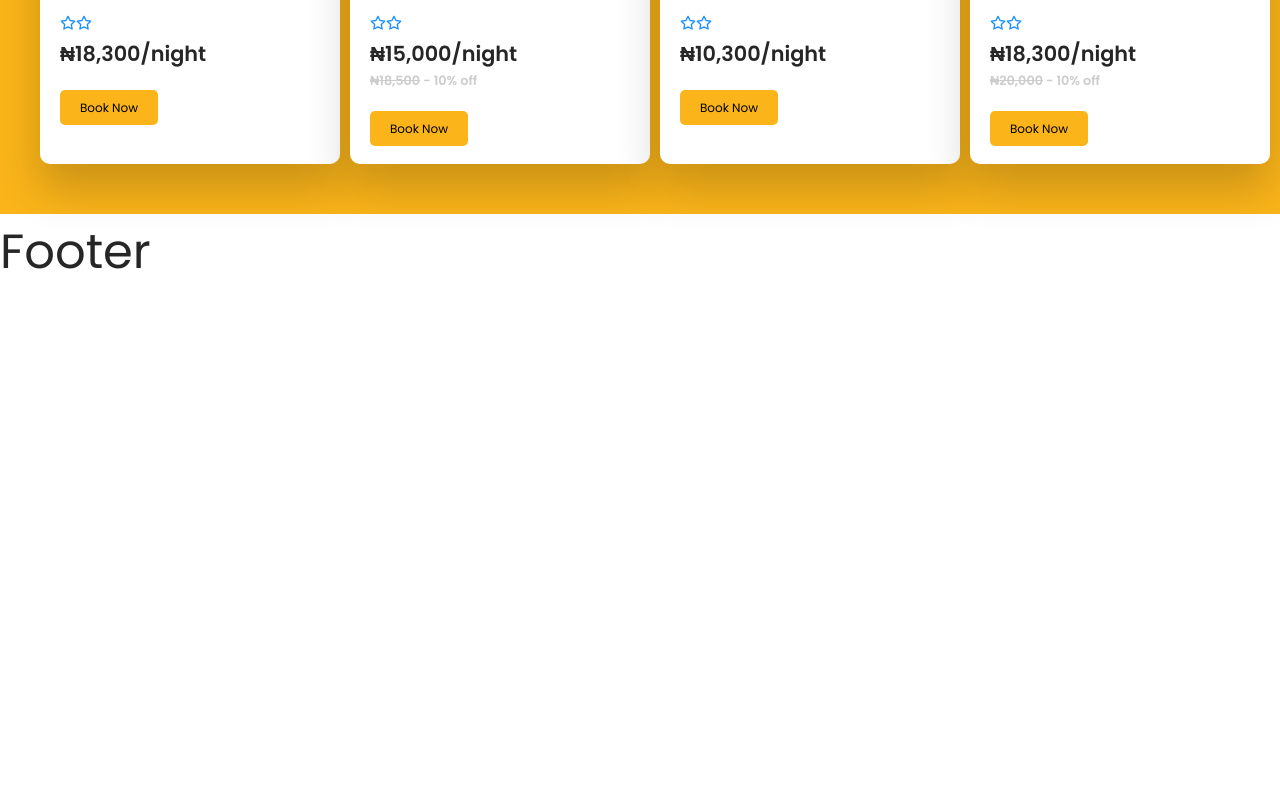
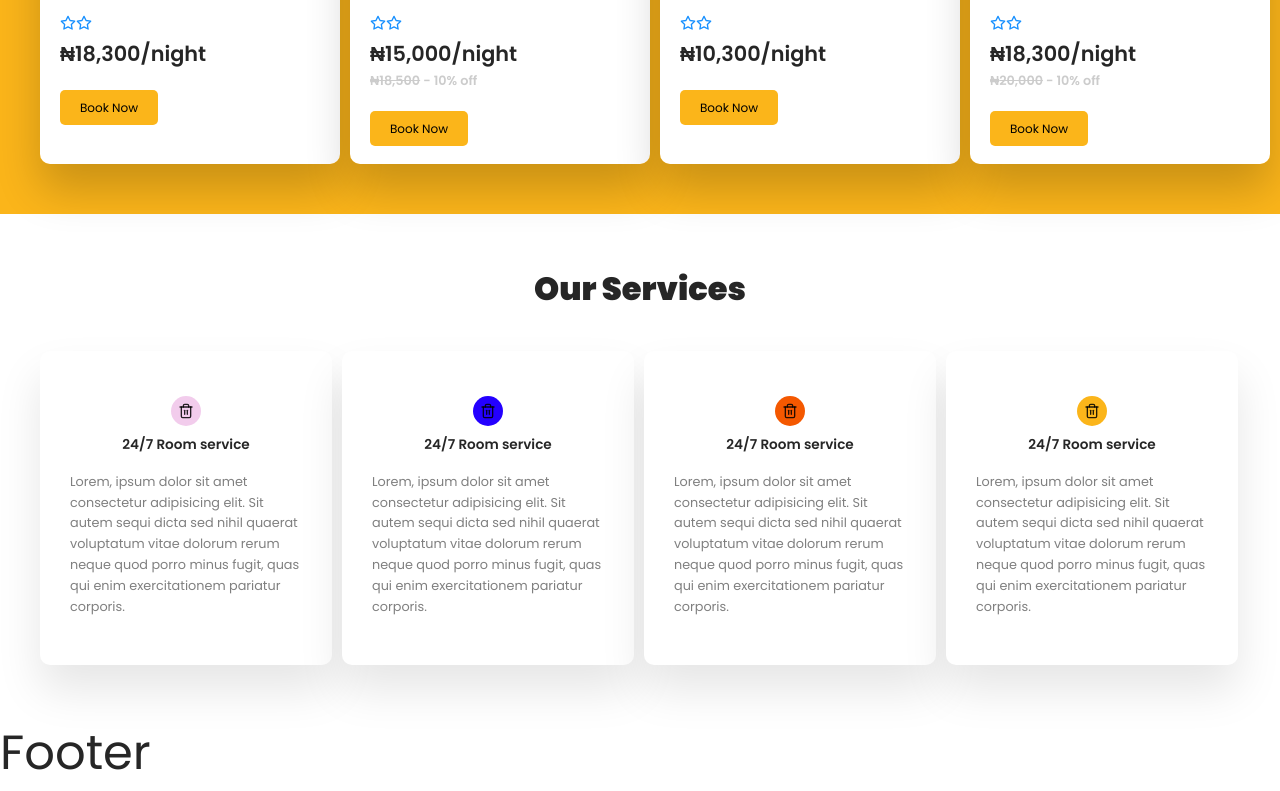
Before and after one commit to promiselxg/bragahotels, a React (Create React App) app in the folder frontend/: page / in a window 1280 px wide. Shown: the part 2560-3351 px from the top of the page. Before the commit the page ends 2850 px from the top, so only its background shows below. Built offline with nearby package versions, Linux system fonts and the light colour scheme.

Commit message:
added services section

```diff
--- a/frontend/src/App.js
+++ b/frontend/src/App.js
@@ -8,6 +8,7 @@ function App() {
       <Layout>
         <Routes>
           <Route path="/" element={<HomeScreen />} />
+          <Route path="/rooms/:id" element={<HomeScreen />} />
         </Routes>
       </Layout>
     </>
--- a/frontend/src/assets/data/index.js
+++ b/frontend/src/assets/data/index.js
@@ -1,3 +1,4 @@
+import { FiTrash2 } from 'react-icons/fi';
 export const Rooms = [
   {
     title: 'Presidential Villa',
@@ -28,3 +29,30 @@ export const Rooms = [
     percent: '',
   },
 ];
+
+export const Services = [
+  {
+    title: '24/7 Room service',
+    icon: <FiTrash2 />,
+    bg: '#BC009E33',
+    desc: 'Lorem, ipsum dolor sit amet consectetur adipisicing elit. Sit autem sequi dicta sed nihil quaerat voluptatum vitae dolorum rerum neque quod porro minus fugit, quas qui enim exercitationem pariatur corporis.',
+  },
+  {
+    title: '24/7 Room service',
+    icon: <FiTrash2 />,
+    bg: '#2400FF',
+    desc: 'Lorem, ipsum dolor sit amet consectetur adipisicing elit. Sit autem sequi dicta sed nihil quaerat voluptatum vitae dolorum rerum neque quod porro minus fugit, quas qui enim exercitationem pariatur corporis.',
+  },
+  {
+    title: '24/7 Room service',
+    icon: <FiTrash2 />,
+    bg: '#F45800',
+    desc: 'Lorem, ipsum dolor sit amet consectetur adipisicing elit. Sit autem sequi dicta sed nihil quaerat voluptatum vitae dolorum rerum neque quod porro minus fugit, quas qui enim exercitationem pariatur corporis.',
+  },
+  {
+    title: '24/7 Room service',
+    icon: <FiTrash2 />,
+    bg: 'var(--yellow)',
+    desc: 'Lorem, ipsum dolor sit amet consectetur adipisicing elit. Sit autem sequi dicta sed nihil quaerat voluptatum vitae dolorum rerum neque quod porro minus fugit, quas qui enim exercitationem pariatur corporis.',
+  },
+];
--- a/frontend/src/assets/index.js
+++ b/frontend/src/assets/index.js
@@ -1,3 +1,3 @@
 export { default as Logo } from './img/logo.png';
 export { default as Hero } from './img/banner.svg';
-export { Rooms } from './data';
+export { Rooms, Services as Service } from './data';
--- a/frontend/src/components/index.js
+++ b/frontend/src/components/index.js
@@ -4,6 +4,7 @@ export { default as Section } from './Section';
 export { default as HeroSection } from './HeroSection/HeroSection';
 export { default as Category } from '../sections/RoomCategory';
 export { default as FeaturedRooms } from '../sections/Rooms';
+export { default as Services } from '../sections/Services';
 export { default as NavLink } from './NavAnchor';
 export { default as Header } from './Header/Header';
 export { default as Search } from './Search/Search';
--- a/frontend/src/screens/HomeScreen.jsx
+++ b/frontend/src/screens/HomeScreen.jsx
@@ -1,4 +1,10 @@
-import { Category, FeaturedRooms, HeroSection, Search } from '../components';
+import {
+  Category,
+  FeaturedRooms,
+  HeroSection,
+  Search,
+  Services,
+} from '../components';
 import AboutSection from '../sections/About/About';
 
 const HomeScreen = () => {
@@ -9,6 +15,7 @@ const HomeScreen = () => {
       <AboutSection />
       <Category />
       <FeaturedRooms />
+      <Services />
     </>
   );
 };
--- /dev/null
+++ b/frontend/src/sections/Services/index.js
@@ -0,0 +1,92 @@
+import styled from 'styled-components';
+import { Service } from '../../assets';
+import { Section } from '../../components';
+import { Typography } from '../../GlobalStyle';
+const ServicesWrapper = styled.div`
+  padding: 50px 0;
+  display: flex;
+  width: 100%;
+  flex-direction: column;
+  div.text {
+    display: flex;
+    width: 100%;
+    text-align: center;
+    justify-content: center;
+  }
+  .container {
+    display: flex;
+    flex-wrap: wrap;
+    gap: 10px;
+    padding-top: 20px;
+  }
+`;
+const ServicesCard = styled.div`
+  width: 292px;
+  min-height: 250px;
+  background: #fff;
+  border-radius: 10px;
+  overflow: hidden;
+  padding: 35px 30px;
+  box-shadow: 0 25px 45px rgba(0, 0, 0, 0.1);
+`;
+const CardTitle = styled.div`
+  padding: 10px 0;
+  justify-content: center;
+  display: flex;
+  align-items: center;
+  flex-direction: column;
+  text-align: center;
+  width: 100%;
+  h2 {
+    padding-top: 8px;
+  }
+`;
+const Icon = styled.div`
+  background: ${(props) => (props.bg ? props.bg : '')};
+  width: 30px;
+  display: flex;
+  align-items: center;
+  justify-content: center;
+  border-radius: 50%;
+  height: 30px;
+`;
+const CardInfo = styled.div`
+  color: rgba(0, 0, 0, 0.5);
+  p {
+    font-size: 0.8rem;
+
+    line-height: 1.3rem;
+  }
+`;
+const Services = () => {
+  return (
+    <Section>
+      <ServicesWrapper>
+        <div className="text">
+          <Typography as="h2" fontSize="2rem" fontWeight="800">
+            Our Services
+          </Typography>
+        </div>
+        <div className="container">
+          {Service.map((item, i) => (
+            <ServicesCard key={i}>
+              <CardTitle>
+                {item.icon && <Icon bg={item.bg}>{item.icon}</Icon>}
+                <Typography as="h2" fontSize=".85rem" fontWeight="600">
+                  {item.title}
+                </Typography>
+              </CardTitle>
+              <CardInfo>
+                <Typography as="p" fontWeight="400" fontSize="0.8rem">
+                  {item.desc}
+                </Typography>
+              </CardInfo>
+            </ServicesCard>
+          ))}
+        </div>
+      </ServicesWrapper>
+    </Section>
+  );
+};
+
+export default Services;
```
